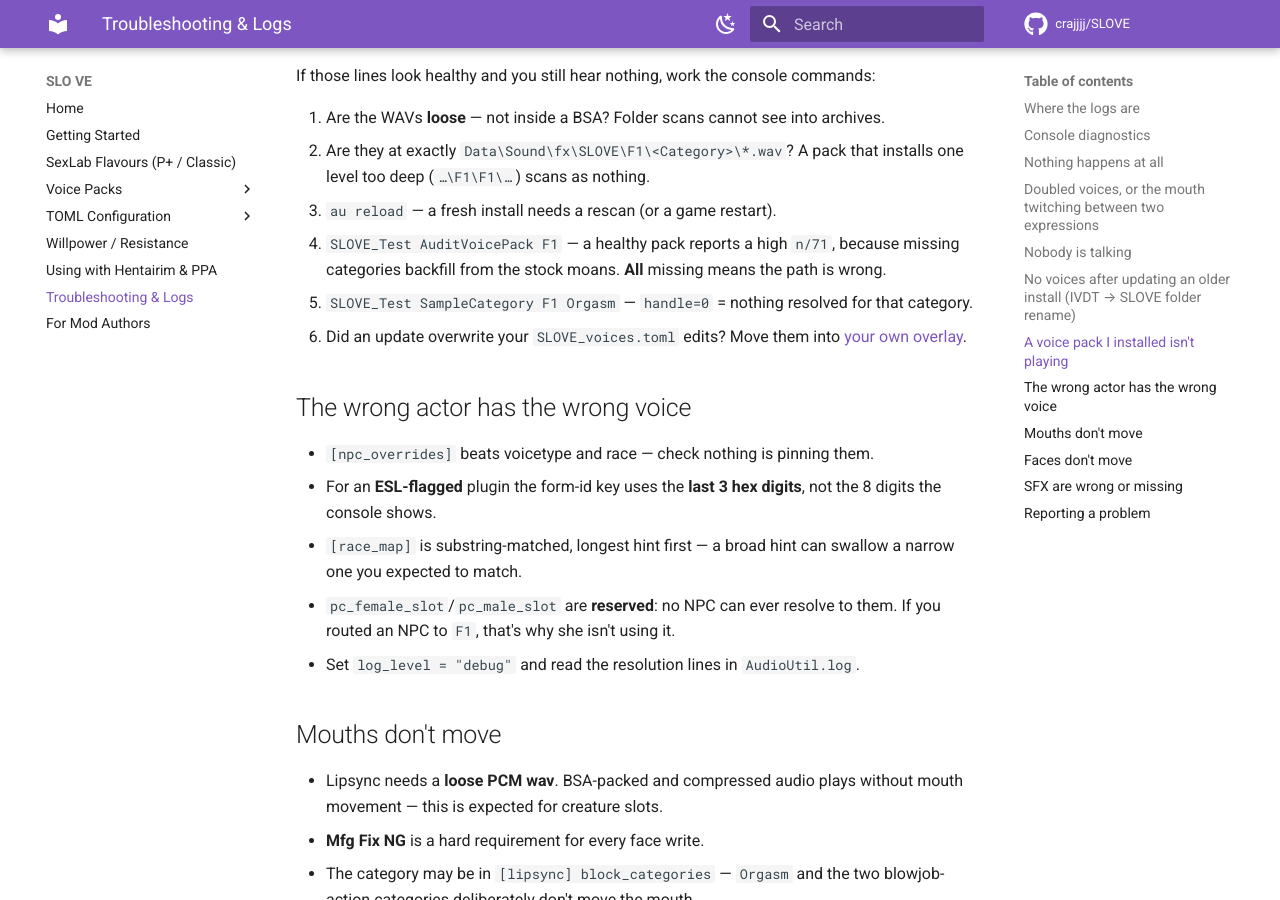
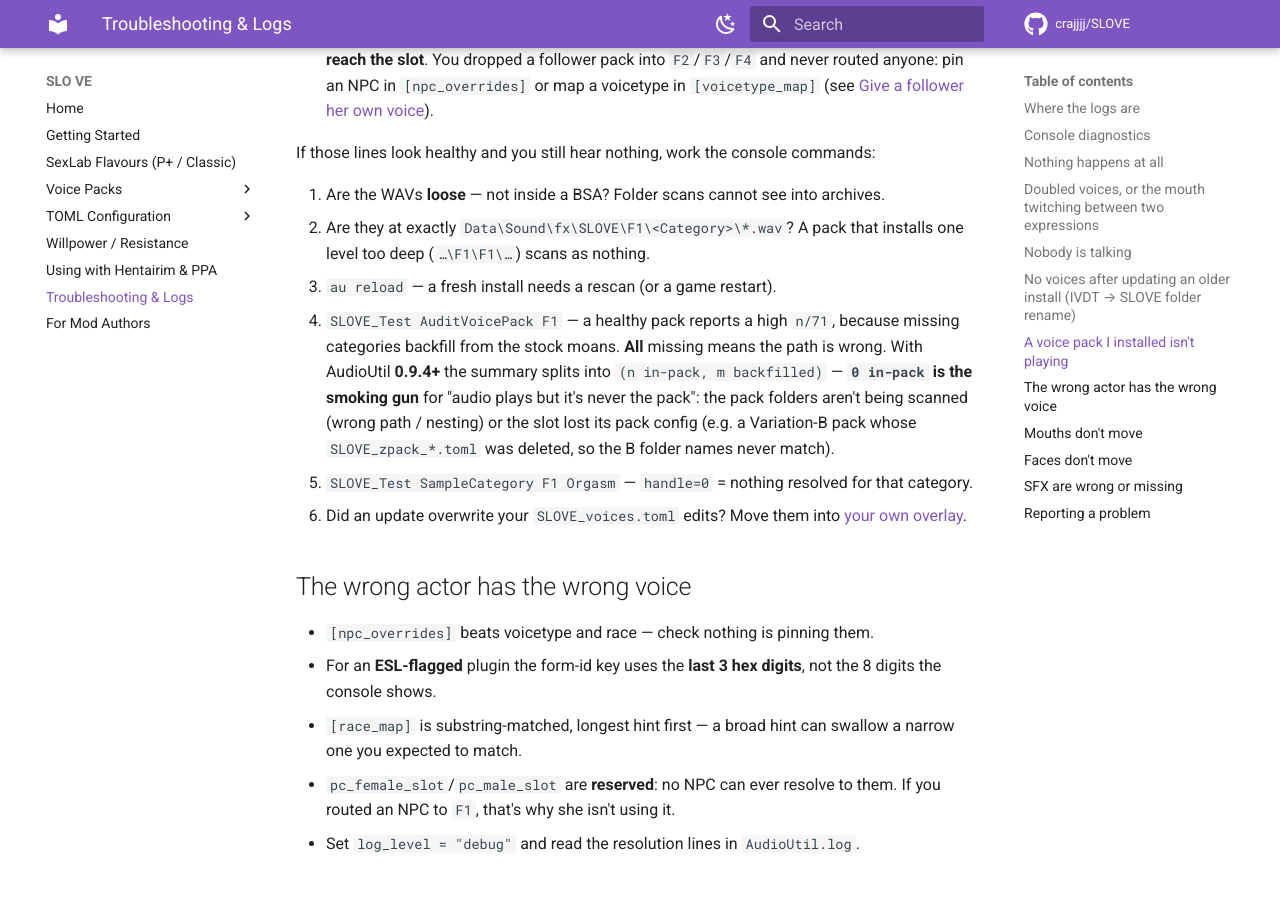
Before and after one commit to crajjjj/SLOVE, an MkDocs documentation site: the page built from docs/troubleshooting.md, in a window 1280 px wide and 900 px high, scrolled down 3436 px. Built offline with MkDocs 1.6.1 and Material for MkDocs 9.7.7, drawn with Linux system fonts in a browser that asks for light colours; comment, search, counter and statistics services are not loaded; some of the changed text lies outside the part shown.

Commit message:
0.4.4: AuditVoicePack in-pack/backfill attribution + ship the missing MCMSampleSounds alias
AuditVoicePack now attributes every resolving category to the slot that
actually supplies it (AudioUtil 0.9.4 GetResolvingSlot, guarded on API
v3): per-category '<- backfill from F0' lines plus an '(n in-pack, m
backfilled)' summary. A pack that only looks healthy because everything
backfills from the stock moans - the exact support case that motivated
this: 70/71 resolving, all of it stock because a Variation-B pack lost
its config overlay - now reads as an unmissable '0 in-pack'. Degrades to
the old output on older AudioUtil builds.

MCMSampleSounds = "Orgasm" was documented as a shipped alias in three
places but never present in SLOVE_voices.toml, so every install warned
'No audio for slot F1 category MCMSampleSounds' and audited 70/71 at
best. Now shipped in both the female and male alias tables; audits can
actually reach the documented 71/71 / 15/15.

````diff
--- a/docs/troubleshooting.md
+++ b/docs/troubleshooting.md
@@ -36,7 +36,7 @@
 au reload                     ; re-read the AudioUtil TOMLs and rescan folders
 ```
 
-`AuditVoicePack` picks the female or male category list from the slot id's first letter (`F…` → female, otherwise male).
+`AuditVoicePack` picks the female or male category list from the slot id's first letter (`F…` → female, otherwise male). With AudioUtil **0.9.4+** it also attributes every resolving category to the slot that actually supplies it — `<- backfill from F0` lines plus an `(n in-pack, m backfilled)` summary — so a pack that only *appears* healthy because everything backfills from the stock moans is visible at a glance.
 
 ## Nothing happens at all
 
@@ -103,7 +103,7 @@
 1. Are the WAVs **loose** — not inside a BSA? Folder scans cannot see into archives.
 2. Are they at exactly `Data\Sound\fx\SLOVE\F1\<Category>\*.wav`? A pack that installs one level too deep (`…\F1\F1\…`) scans as nothing.
 3. `au reload` — a fresh install needs a rescan (or a game restart).
-4. `SLOVE_Test AuditVoicePack F1` — a healthy pack reports a high `n/71`, because missing categories backfill from the stock moans. **All** missing means the path is wrong.
+4. `SLOVE_Test AuditVoicePack F1` — a healthy pack reports a high `n/71`, because missing categories backfill from the stock moans. **All** missing means the path is wrong. With AudioUtil **0.9.4+** the summary splits into `(n in-pack, m backfilled)` — **`0 in-pack` is the smoking gun** for "audio plays but it's never the pack": the pack folders aren't being scanned (wrong path / nesting) or the slot lost its pack config (e.g. a Variation-B pack whose `SLOVE_zpack_*.toml` was deleted, so the B folder names never match).
 5. `SLOVE_Test SampleCategory F1 Orgasm` — `handle=0` = nothing resolved for that category.
 6. Did an update overwrite your `SLOVE_voices.toml` edits? Move them into [your own overlay](packs/female.md#keeping-your-edits-across-updates).
 
````
Also changed, not shown: docs/getting-started.md (+1 -1 lines), docs/packs/female.md (+1 -1 lines), docs/packs/index.md (+1 -1 lines), docs/use-cases.md (+1 -1 lines), 7 other files.
